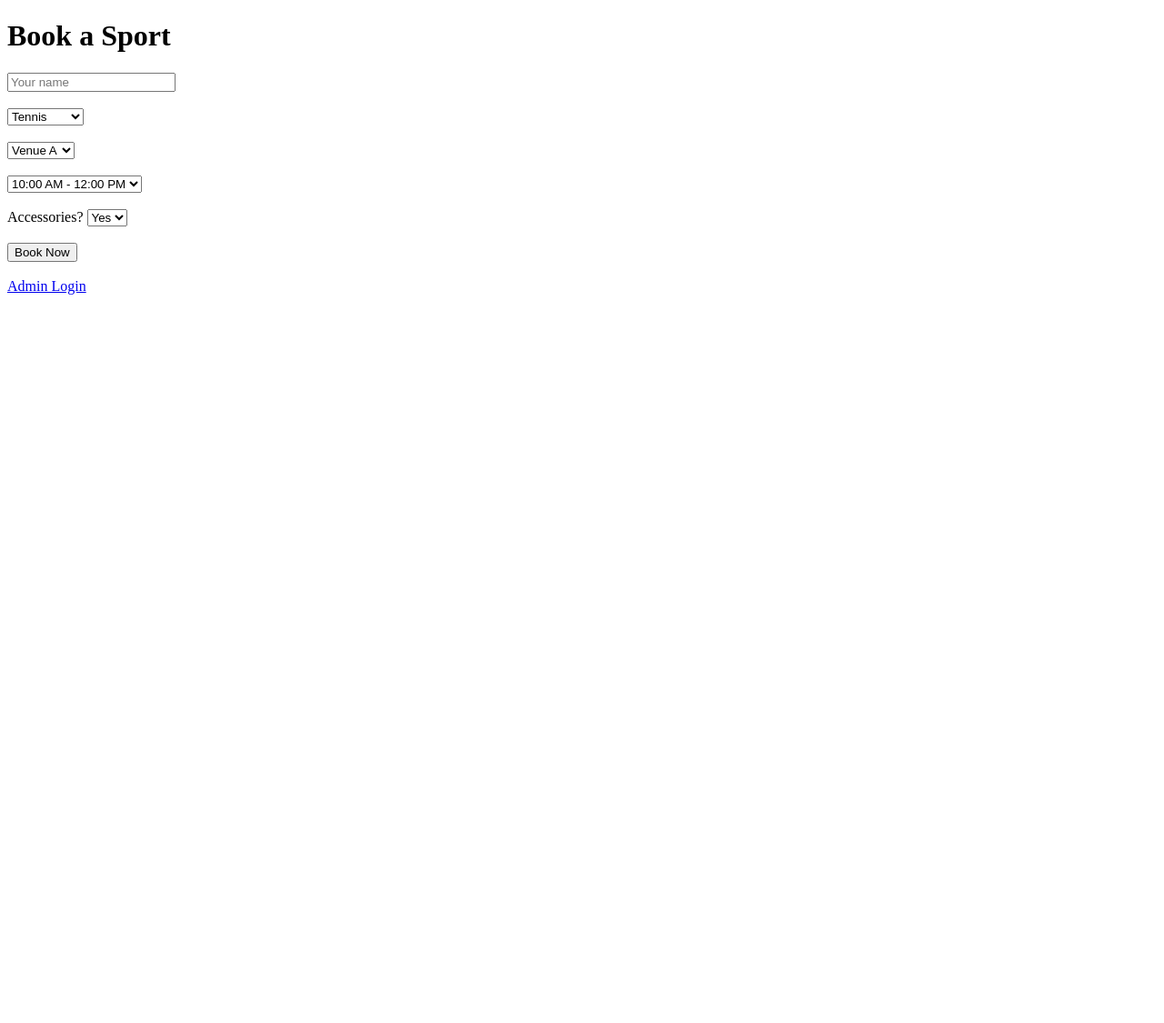
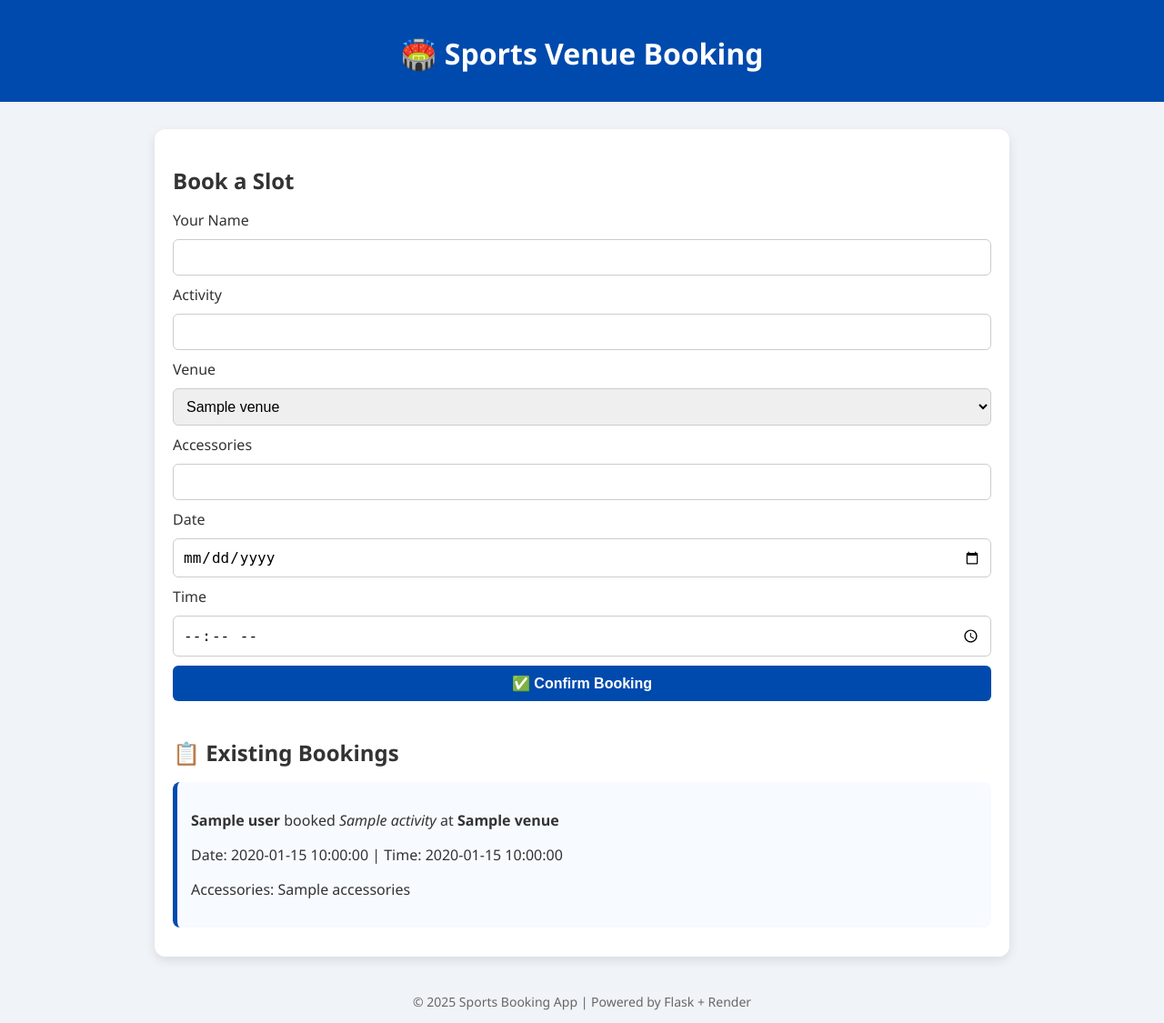
Before and after one commit to LIII196/Sportss, a Flask app: template templates/index.html in a window 1280 px wide. Shown: the whole page at 91% size. Before the commit the page ends 324 px from the top, so only its background shows below. Run offline with Flask 3, Linux system fonts and the light colour scheme; the template is opened without the code that fills it: most values are stand-ins (such as "Sample title", 1, 10 or a date in 2020).

Commit message:
Update UI with modern design

```diff
--- a/templates/index.html
+++ b/templates/index.html
@@ -1,23 +1,64 @@
 <!DOCTYPE html>
-<html>
-<head><title>Book Sports Slot</title></head>
+<html lang="en">
+<head>
+  <meta charset="UTF-8" />
+  <meta name="viewport" content="width=device-width, initial-scale=1.0"/>
+  <title>Sports Booking Portal</title>
+  <link rel="stylesheet" href="{{ url_for('static', filename='style.css') }}">
+</head>
 <body>
-    <h1>Book a Sport</h1>
-    <form action="/book" method="POST">
-        <input type="text" name="name" placeholder="Your name" required><br><br>
-        <select name="sport">
-            <option>Tennis</option><option>Football</option><option>Basketball</option><option>Cricket</option>
-        </select><br><br>
-        <select name="venue">
-            <option>Venue A</option><option>Venue B</option><option>Venue C</option>
-        </select><br><br>
-        <select name="time">
-            <option>10:00 AM - 12:00 PM</option><option>2:00 PM - 4:00 PM</option><option>6:00 PM - 8:00 PM</option>
-        </select><br><br>
-        <label>Accessories?</label>
-        <select name="accessories"><option>Yes</option><option>No</option></select><br><br>
-        <button type="submit">Book Now</button>
-    </form>
-    <br><a href="/login">Admin Login</a>
+  <header>
+    <h1>🏟️ Sports Venue Booking</h1>
+  </header>
+
+  <main class="container">
+    <section class="form-section">
+      <h2>Book a Slot</h2>
+      <form method="POST" action="/book">
+        <label for="user">Your Name</label>
+        <input type="text" id="user" name="user" required />
+
+        <label for="activity">Activity</label>
+        <input type="text" id="activity" name="activity" required />
+
+        <label for="venue">Venue</label>
+        <select id="venue" name="venue">
+          {% for venue in venues %}
+            <option value="{{ venue }}">{{ venue }}</option>
+          {% endfor %}
+        </select>
+
+        <label for="accessories">Accessories</label>
+        <input type="text" id="accessories" name="accessories" />
+
+        <label for="date">Date</label>
+        <input type="date" id="date" name="date" required />
+
+        <label for="time">Time</label>
+        <input type="time" id="time" name="time" required />
+
+        <button type="submit">✅ Confirm Booking</button>
+      </form>
+    </section>
+
+    <section class="bookings-section">
+      <h2>📋 Existing Bookings</h2>
+      {% if bookings %}
+        {% for booking in bookings %}
+          <div class="booking-card">
+            <p><strong>{{ booking.user }}</strong> booked <em>{{ booking.activity }}</em> at <strong>{{ booking.venue }}</strong></p>
+            <p>Date: {{ booking.date }} | Time: {{ booking.time }}</p>
+            <p>Accessories: {{ booking.accessories }}</p>
+          </div>
+        {% endfor %}
+      {% else %}
+        <p>No bookings yet.</p>
+      {% endif %}
+    </section>
+  </main>
+
+  <footer>
+    <p>© 2025 Sports Booking App | Powered by Flask + Render</p>
+  </footer>
 </body>
 </html>
--- a/templates/style.css
+++ b/templates/style.css
@@ -1,17 +1,76 @@
 body {
-    font-family: Arial, sans-serif;
-    margin: 40px;
+  margin: 0;
+  font-family: 'Segoe UI', sans-serif;
+  background: #f0f4f8;
+  color: #333;
+}
+
+header {
+  background: #004aad;
+  color: white;
+  text-align: center;
+  padding: 1rem 0;
+}
+
+.container {
+  max-width: 900px;
+  margin: 30px auto;
+  padding: 20px;
+  background: #ffffff;
+  border-radius: 12px;
+  box-shadow: 0 4px 12px rgba(0, 0, 0, 0.1);
+}
+
+h1, h2 {
+  margin-bottom: 1rem;
 }
 
 form {
-    max-width: 400px;
-    padding: 20px;
-    border: 1px solid #ccc;
-    background: #f9f9f9;
+  display: flex;
+  flex-direction: column;
+  gap: 10px;
 }
 
 input, select, button {
-    width: 100%;
-    padding: 8px;
-    margin-top: 6px;
+  padding: 10px;
+  font-size: 16px;
+  border-radius: 6px;
+  border: 1px solid #ccc;
 }
+
+input:focus, select:focus {
+  border-color: #004aad;
+  outline: none;
+}
+
+button {
+  background: #004aad;
+  color: white;
+  font-weight: bold;
+  border: none;
+  transition: background 0.3s;
+}
+
+button:hover {
+  background: #003080;
+  cursor: pointer;
+}
+
+.bookings-section {
+  margin-top: 40px;
+}
+
+.booking-card {
+  background: #f7faff;
+  border-left: 5px solid #004aad;
+  padding: 15px;
+  margin-bottom: 12px;
+  border-radius: 8px;
+}
+
+footer {
+  text-align: center;
+  margin-top: 40px;
+  color: #666;
+  font-size: 14px;
+}
```
